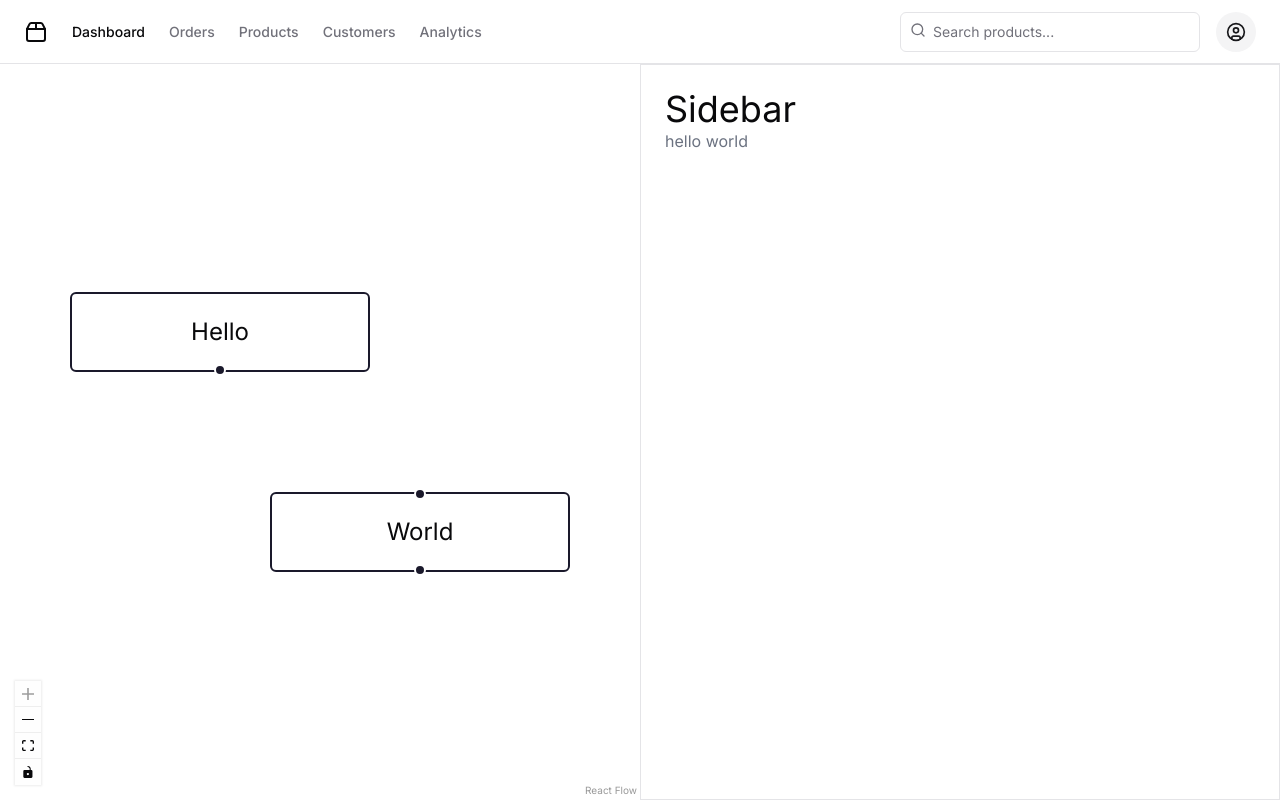
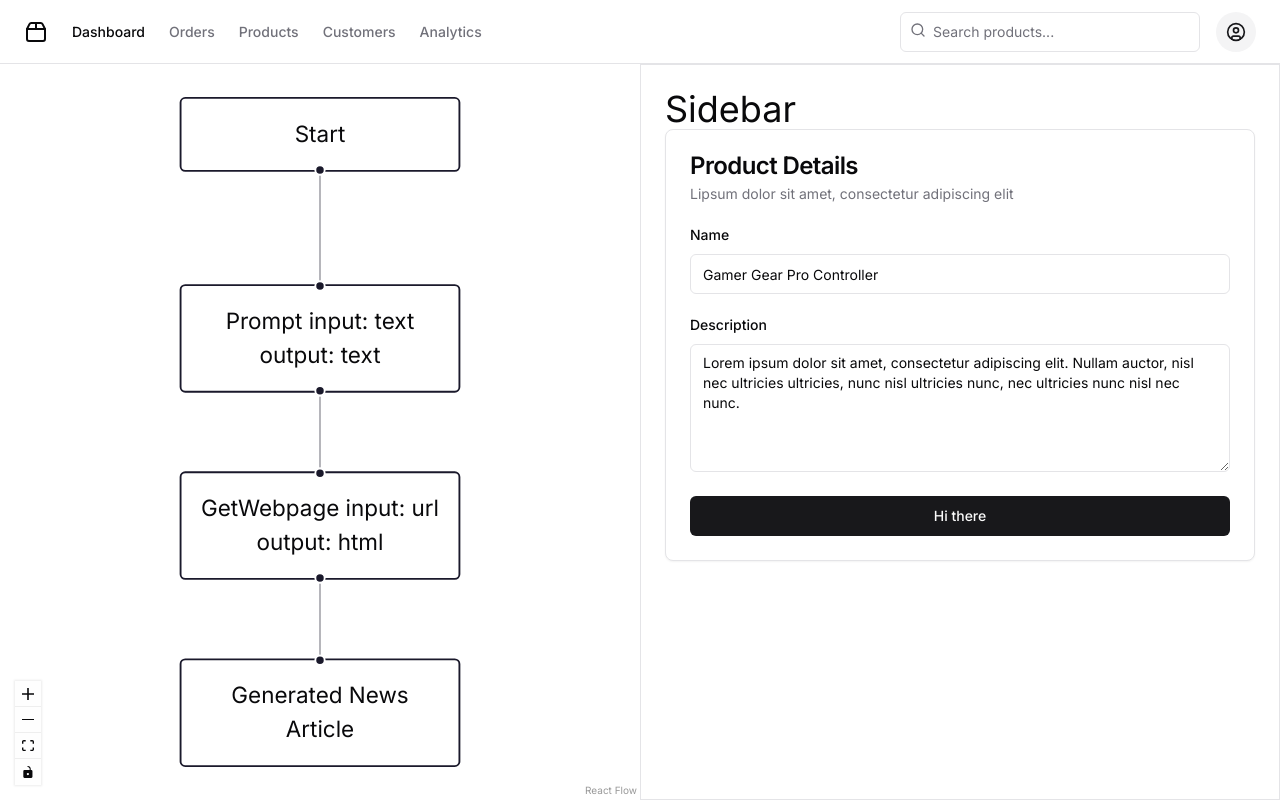
Before and after one commit to mwufi/playground, a Next.js app: page /flow in a window 1280 px wide. Built offline with nearby package versions, Linux system fonts and the light colour scheme.

Commit message:
how to select nodes

```diff
--- a/app/flow/page.tsx
+++ b/app/flow/page.tsx
@@ -1,12 +1,57 @@
+"use client"
+
+import {
+  Card,
+  CardContent,
+  CardDescription,
+  CardHeader,
+  CardTitle,
+} from "@/components/ui/card"
+import { Input } from "@/components/ui/input"
+import { Label } from "@/components/ui/label"
+import { Textarea } from "@/components/ui/textarea"
+import { Button } from "@/components/ui/button"
+
 import Flow from "@/components/blocks/Flow";
 
 export default function Page() {
   return (
     <div className="grid grid-cols-2 h-full">
-      <Flow />
+      <Flow onSelect={(node) => {
+        console.log(node)
+      }} />
       <div className="p-6 border">
         <p className="text-4xl">Sidebar</p>
-        <p className="text-gray-500">hello world</p>
+        <Card>
+          <CardHeader>
+            <CardTitle>Product Details</CardTitle>
+            <CardDescription>
+              Lipsum dolor sit amet, consectetur adipiscing elit
+            </CardDescription>
+          </CardHeader>
+          <CardContent>
+            <div className="grid gap-6">
+              <div className="grid gap-3">
+                <Label htmlFor="name">Name</Label>
+                <Input
+                  id="name"
+                  type="text"
+                  className="w-full"
+                  defaultValue="Gamer Gear Pro Controller"
+                />
+              </div>
+              <div className="grid gap-3">
+                <Label htmlFor="description">Description</Label>
+                <Textarea
+                  id="description"
+                  defaultValue="Lorem ipsum dolor sit amet, consectetur adipiscing elit. Nullam auctor, nisl nec ultricies ultricies, nunc nisl ultricies nunc, nec ultricies nunc nisl nec nunc."
+                  className="min-h-32"
+                />
+              </div>
+              <Button>Hi there</Button>
+            </div>
+          </CardContent>
+        </Card>
       </div>
     </div>
   )
--- a/components/blocks/Flow.tsx
+++ b/components/blocks/Flow.tsx
@@ -7,27 +7,54 @@ import {
     applyEdgeChanges,
     addEdge,
 } from '@xyflow/react';
+import { isNull } from 'util';
 
 const initialNodes = [
     {
         id: '1',
-        data: { label: 'Hello' },
-        position: { x: 0, y: 0 },
         type: 'input',
+        data: { label: 'Start' },
+        position: { x: 250, y: 0 },
     },
     {
         id: '2',
-        data: { label: 'World' },
-        position: { x: 100, y: 100 },
+        data: { label: 'Prompt\ninput: text\noutput: text' },
+        position: { x: 250, y: 100 },
+    },
+    {
+        id: '3',
+        data: { label: 'GetWebpage\ninput: url\noutput: html' },
+        position: { x: 250, y: 200 },
+    },
+    {
+        id: '4',
+        type: 'output',
+        data: { label: 'Generated News Article' },
+        position: { x: 250, y: 300 },
     },
 ];
 
-const initialEdges = [];
+const initialEdges = [
+    { id: 'e1-2', source: '1', target: '2' },
+    { id: 'e2-3', source: '2', target: '3' },
+    { id: 'e3-4', source: '3', target: '4' },
+];
 
-function Flow() {
+type FlowProps = {
+    onSelect?: (node: Node<NodeData> | null) => void;
+};
 
+function Flow({ onSelect = undefined }: FlowProps) {
     const [nodes, setNodes] = useState(initialNodes);
     const [edges, setEdges] = useState(initialEdges);
+    const [selectedNode, setSelectedNode] = useState(null)
+
+    const onNodeClick = useCallback((event, node) => {
+        setSelectedNode(node);
+        if (onSelect) {
+            onSelect(node);
+        }
+    }, []);
 
     const onNodesChange = useCallback(
         (changes) => setNodes((nds) => applyNodeChanges(changes, nds)),
@@ -47,17 +74,26 @@ function Flow() {
         [],
     );
     return (
-        <div style={{ height: '100%' }}>
+        <div style={{ height: '100%' }} className='relative'>
             <ReactFlow
                 nodes={nodes}
                 onNodesChange={onNodesChange}
                 edges={edges}
                 onEdgesChange={onEdgesChange}
                 onConnect={onConnect}
+                onNodeClick={onNodeClick}
                 fitView>
                 {/* <Background color="#abd" size={5} variant={BackgroundVariant.Lines} /> */}
                 <Controls />
             </ReactFlow>
+            {selectedNode && (
+                <div className='absolute top-0' style={{ marginTop: '20px', padding: '10px', border: '1px solid #ccc'}}>
+                    <h3>Selected Node:</h3>
+                    <p>ID: {selectedNode.id}</p>
+                    <p>Type: {selectedNode.type || 'default'}</p>
+                    <p>Label: {selectedNode.data.label}</p>
+                </div>
+            )}
         </div>
     );
 }
--- /dev/null
+++ b/components/ui/label.tsx
@@ -0,0 +1,26 @@
+"use client"
+
+import * as React from "react"
+import * as LabelPrimitive from "@radix-ui/react-label"
+import { cva, type VariantProps } from "class-variance-authority"
+
+import { cn } from "@/lib/utils"
+
+const labelVariants = cva(
+  "text-sm font-medium leading-none peer-disabled:cursor-not-allowed peer-disabled:opacity-70"
+)
+
+const Label = React.forwardRef<
+  React.ElementRef<typeof LabelPrimitive.Root>,
+  React.ComponentPropsWithoutRef<typeof LabelPrimitive.Root> &
+    VariantProps<typeof labelVariants>
+>(({ className, ...props }, ref) => (
+  <LabelPrimitive.Root
+    ref={ref}
+    className={cn(labelVariants(), className)}
+    {...props}
+  />
+))
+Label.displayName = LabelPrimitive.Root.displayName
+
+export { Label }
--- /dev/null
+++ b/components/ui/textarea.tsx
@@ -0,0 +1,24 @@
+import * as React from "react"
+
+import { cn } from "@/lib/utils"
+
+export interface TextareaProps
+  extends React.TextareaHTMLAttributes<HTMLTextAreaElement> {}
+
+const Textarea = React.forwardRef<HTMLTextAreaElement, TextareaProps>(
+  ({ className, ...props }, ref) => {
+    return (
+      <textarea
+        className={cn(
+          "flex min-h-[80px] w-full rounded-md border border-input bg-background px-3 py-2 text-sm ring-offset-background placeholder:text-muted-foreground focus-visible:outline-none focus-visible:ring-2 focus-visible:ring-ring focus-visible:ring-offset-2 disabled:cursor-not-allowed disabled:opacity-50",
+          className
+        )}
+        ref={ref}
+        {...props}
+      />
+    )
+  }
+)
+Textarea.displayName = "Textarea"
+
+export { Textarea }
--- a/package.json
+++ b/package.json
@@ -12,6 +12,7 @@
     "@radix-ui/react-avatar": "^1.1.0",
     "@radix-ui/react-dialog": "^1.1.1",
     "@radix-ui/react-dropdown-menu": "^2.1.1",
+    "@radix-ui/react-label": "^2.1.0",
     "@radix-ui/react-separator": "^1.1.0",
     "@radix-ui/react-slot": "^1.1.0",
     "@xyflow/react": "^12.0.3",
```
Also changed, not shown: 1 other file (tests, documents, lock files or other folders).
